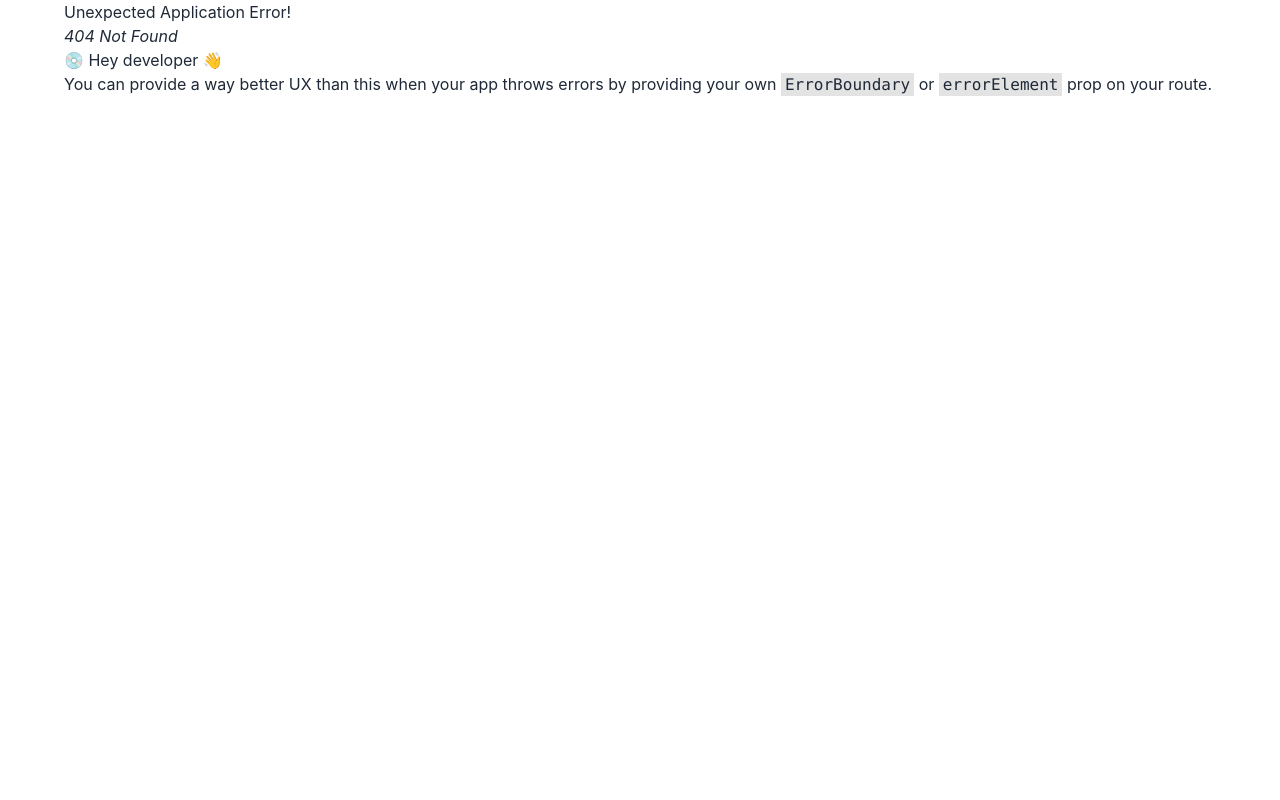
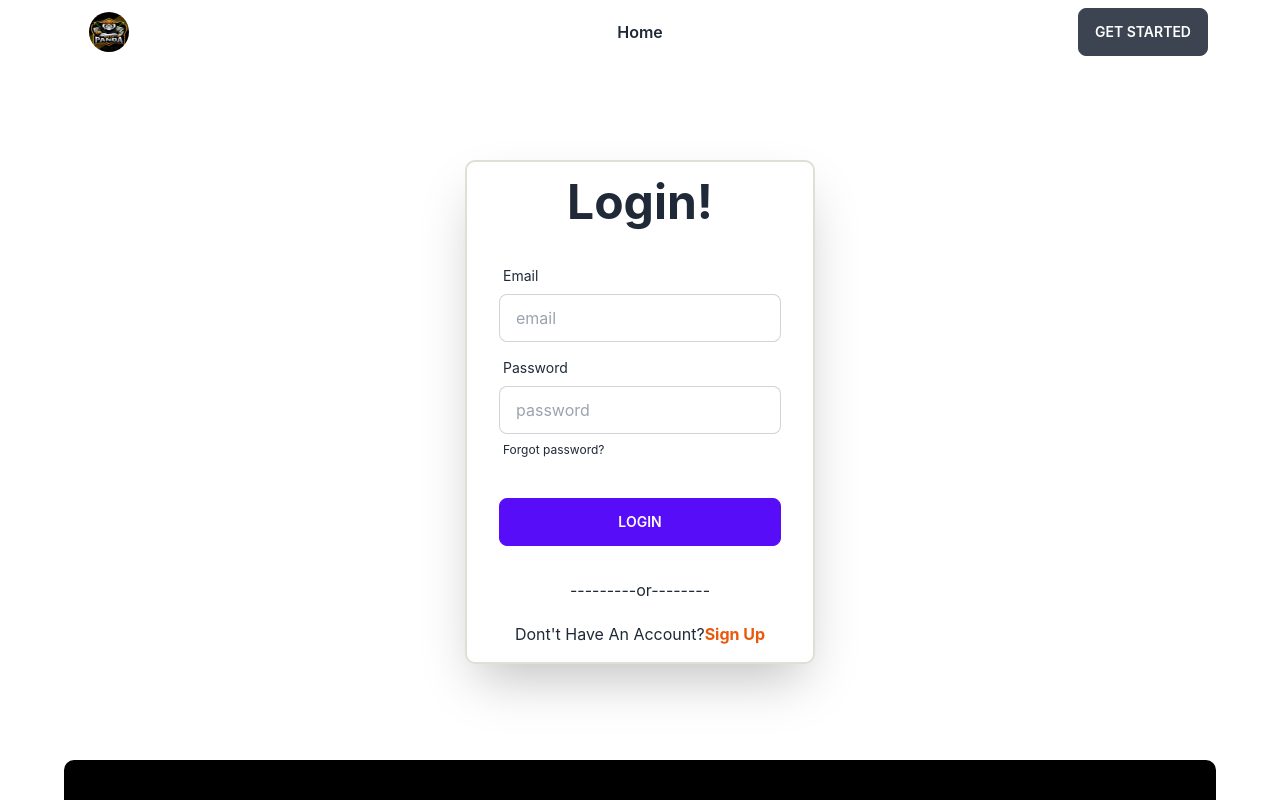
Before and after one commit to selimalahi/Personal-Trainer, a React (Create React App) app: page /login in a window 1280 px wide. Before the commit this address had no page. Shown: the top 800 px of the page. Built offline with nearby package versions, Linux system fonts and the light colour scheme.

Commit message:
login page update

```diff
--- /dev/null
+++ b/src/Pages/Login/Login.js
@@ -0,0 +1,63 @@
+import React from "react";
+import { Link } from "react-router-dom";
+
+const Login = () => {
+
+    const handleLogin = event =>{
+        event.preventDefault();
+    }
+
+
+  return (
+    <div className="hero w-full my-20">
+      <div className="hero-content ">
+        <div className="card flex-shrink-0 w-full max-w-sm shadow-2xl bg-base-100 py-4">
+          <h1 className="text-5xl text-center font-bold ">Login!</h1>
+          <form onSubmit={handleLogin} className="card-body">
+            <div className="form-control">
+              <label className="label">
+                <span className="label-text">Email</span>
+              </label>
+              <input
+                type="text"
+                name="email"
+                placeholder="email"
+                className="input input-bordered"
+              />
+            </div>
+            <div className="form-control">
+              <label className="label">
+                <span className="label-text">Password</span>
+              </label>
+              <input
+                type="password"
+                name="password"
+                placeholder="password"
+                className="input input-bordered"
+              />
+              <label className="label">
+                <Link href="#" className="label-text-alt link link-hover">
+                  Forgot password?
+                </Link>
+              </label>
+            </div>
+            <div className="form-control mt-6">
+              <input className="btn btn-primary" type="submit" value="Login" />
+            </div>
+          </form>
+          <p className="text-center">
+            ---------or--------
+          </p>
+          <p className="text-center pt-5">
+            Dont't Have An Account?
+            <Link className="text-orange-600 font-bold" to="/signup">
+              Sign Up
+            </Link>{" "}
+          </p>
+        </div>
+      </div>
+    </div>
+  );
+};
+
+export default Login;
--- a/src/Router/Routes/Routes.js
+++ b/src/Router/Routes/Routes.js
@@ -3,6 +3,7 @@
 import Home from "../../Pages/Home/Home/Home";
 import Services from "../../Pages/Home/Home/Services/Services";
 import ServicesCart from "../../Pages/Home/Home/Services/ServicesCart/ServicesCart";
+import Login from "../../Pages/Login/Login";
 
 
   const router = createBrowserRouter([
@@ -16,10 +17,13 @@
             loader: () => fetch('http://localhost:5000/services')
 
         },
-
         {
           path:'/all-services',
           element:<Services></Services>
+        },
+        {
+          path:'/login',
+          element:<Login></Login>
         }
 
       ]
```
